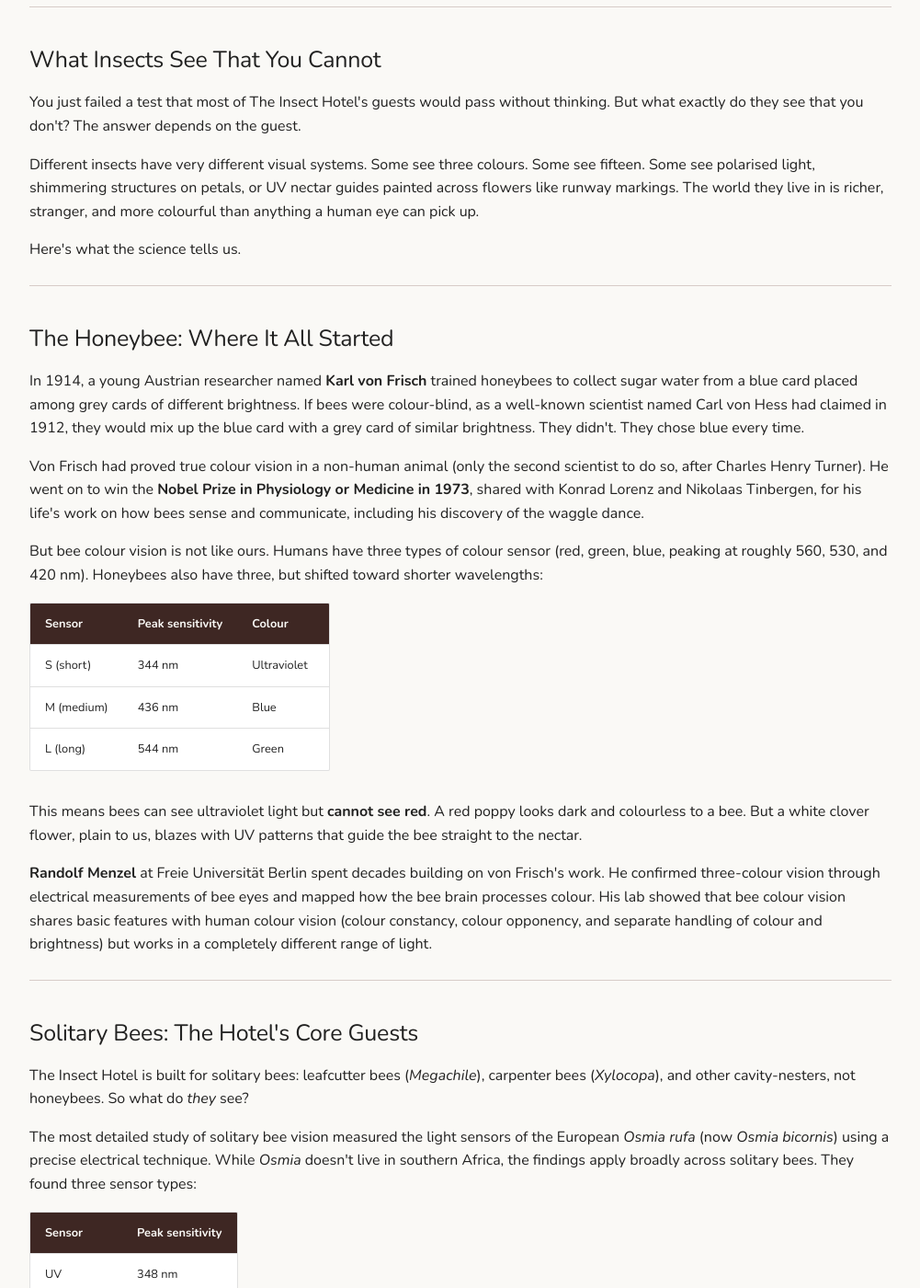
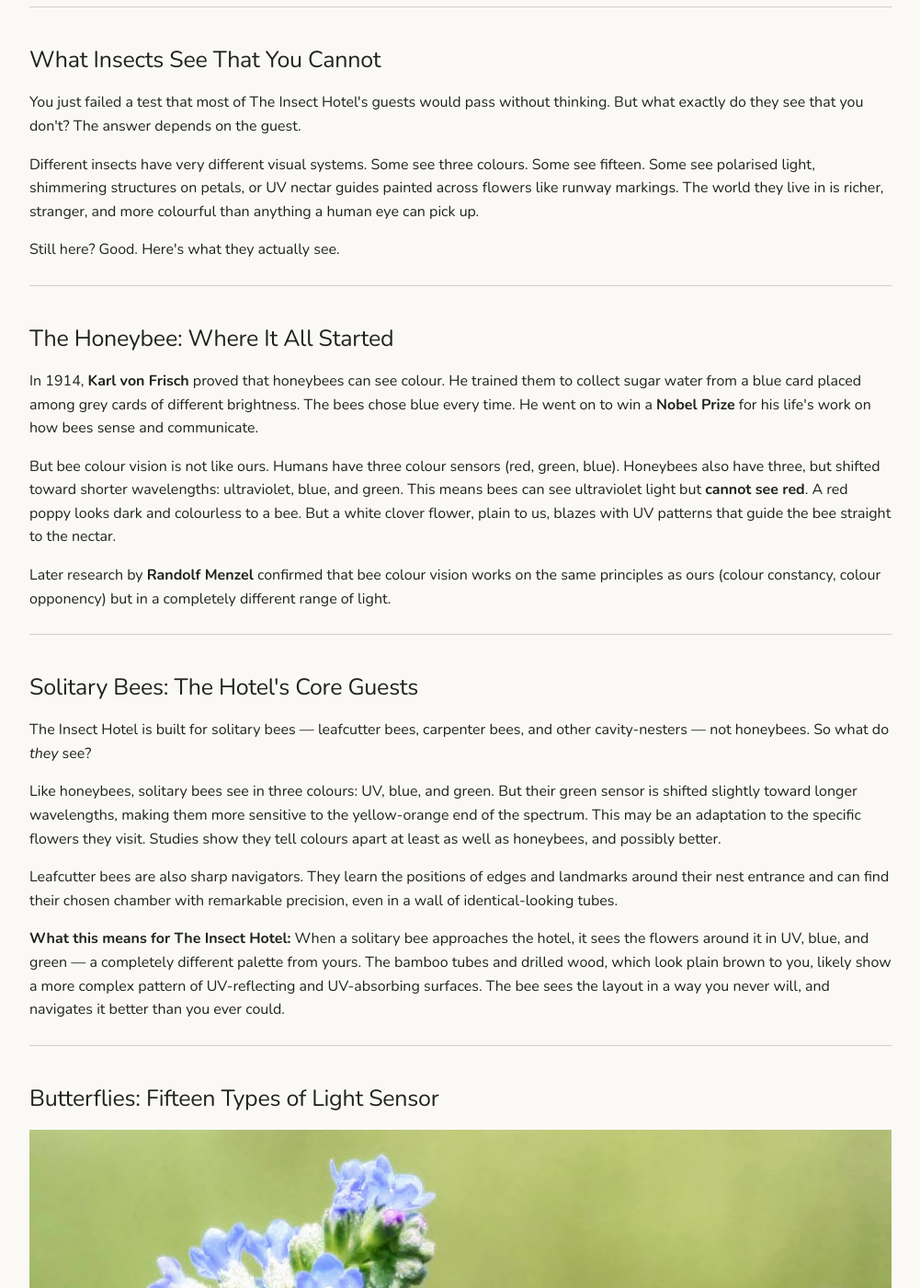
Before and after one commit to JonathanCGill/the-insect-hotel, an MkDocs documentation site: the page built from docs/not-an-insect.md, in a window 1280 px wide and 1400 px high, scrolled down 623 px. Shown: the whole window at 92% size, without its empty margins (264-1265 px from the left). Built offline with MkDocs 1.6.1 and Material for MkDocs 9.7.7, drawn with Linux system fonts in a browser that asks for light colours; some of the changed text lies outside the part shown.

Commit message:
Align site tone: keep hotel voice through information-heavy pages
- Our Guests: rewrite species entries to deliver biology in the hotel's
  conversational voice (Grade 9) instead of shifting to nature-guide mode;
  replace technical specs with natural language equivalents
- Not an Insect: trim Karl von Frisch history, remove Osmia rufa spectral
  table, condense dragonfly/lacewing/hoverfly sections; add tone-shift
  signal ("Still here? Good.") before the science deep-dive
- Background: lighten Boschendal section by removing number-dense detail
  (600 species, 1000 hectares, 600k trees, 38 WWF champions → concise)
- Local Area: replace awkward "feeding chances" with "foraging"
- All pages: reduce Latin binomial repetition — use once per species for
  credibility, then switch to common names

https://claude.ai/code/session_01Qq8dTdfu2nNvdUpMT3tYKi

```diff
--- a/docs/not-an-insect.md
+++ b/docs/not-an-insect.md
@@ -33,88 +33,51 @@ UV nectar guides painted across flowers like runway markings. The world they
 live in is richer, stranger, and more colourful than anything a human eye can
 pick up.
 
-Here's what the science tells us.
+Still here? Good. Here's what they actually see.
 
 ---
 
 ## The Honeybee: Where It All Started
 
-In 1914, a young Austrian researcher named **Karl von Frisch** trained honeybees
-to collect sugar water from a blue card placed among grey cards of different
-brightness. If bees were colour-blind, as a well-known scientist named Carl von
-Hess had claimed in 1912, they would mix up the blue card with a grey card of
-similar brightness. They didn't. They chose blue every time.
+In 1914, **Karl von Frisch** proved that honeybees can see colour. He trained
+them to collect sugar water from a blue card placed among grey cards of
+different brightness. The bees chose blue every time. He went on to win a
+**Nobel Prize** for his life's work on how bees sense and communicate.
 
-Von Frisch had proved true colour vision in a non-human animal (only the second
-scientist to do so, after Charles Henry Turner). He went on to win the **Nobel
-Prize in Physiology or Medicine in 1973**, shared with Konrad Lorenz and
-Nikolaas Tinbergen, for his life's work on how bees sense and communicate,
-including his discovery of the waggle dance.
+But bee colour vision is not like ours. Humans have three colour sensors (red,
+green, blue). Honeybees also have three, but shifted toward shorter
+wavelengths: ultraviolet, blue, and green. This means bees can see ultraviolet
+light but **cannot see red**. A red poppy looks dark and colourless to a bee.
+But a white clover flower, plain to us, blazes with UV patterns that guide the
+bee straight to the nectar.
 
-But bee colour vision is not like ours. Humans have three types of colour sensor
-(red, green, blue, peaking at roughly 560, 530, and 420 nm). Honeybees also
-have three, but shifted toward shorter wavelengths:
-
-| Sensor | Peak sensitivity | Colour |
-|--------|-----------------|--------|
-| S (short) | 344 nm | Ultraviolet |
-| M (medium) | 436 nm | Blue |
-| L (long) | 544 nm | Green |
-
-This means bees can see ultraviolet light but **cannot see red**. A red poppy
-looks dark and colourless to a bee. But a white clover flower, plain to us,
-blazes with UV patterns that guide the bee straight to the nectar.
-
-**Randolf Menzel** at Freie Universität Berlin spent decades building on von
-Frisch's work. He confirmed three-colour vision through electrical measurements
-of bee eyes and mapped how the bee brain processes colour. His lab showed that
-bee colour vision shares basic features with human colour vision (colour
-constancy, colour opponency, and separate handling of colour and brightness) but
-works in a completely different range of light.
+Later research by **Randolf Menzel** confirmed that bee colour vision works on
+the same principles as ours (colour constancy, colour opponency) but in a
+completely different range of light.
 
 ---
 
 ## Solitary Bees: The Hotel's Core Guests
 
-The Insect Hotel is built for solitary bees: leafcutter bees (*Megachile*),
-carpenter bees (*Xylocopa*), and other cavity-nesters, not honeybees. So what
-do *they* see?
+The Insect Hotel is built for solitary bees — leafcutter bees, carpenter bees,
+and other cavity-nesters — not honeybees. So what do *they* see?
 
-The most detailed study of solitary bee vision measured the light sensors of the
-European *Osmia rufa* (now *Osmia bicornis*) using a precise electrical
-technique. While *Osmia* doesn't live in southern Africa, the findings apply
-broadly across solitary bees. They found three sensor types:
+Like honeybees, solitary bees see in three colours: UV, blue, and green. But
+their green sensor is shifted slightly toward longer wavelengths, making them
+more sensitive to the yellow-orange end of the spectrum. This may be an
+adaptation to the specific flowers they visit. Studies show they tell colours
+apart at least as well as honeybees, and possibly better.
 
-| Sensor | Peak sensitivity |
-|--------|-----------------|
-| UV | 348 nm |
-| Blue | 436 nm |
-| Green | **572 nm** |
-
-That green sensor matters. At 572 nm, it is shifted **28 nm toward longer
-wavelengths** compared to the honeybee's green sensor (544 nm). This means
-solitary bees are slightly more sensitive toward the yellow-orange end of the
-spectrum. This may be an adaptation to the specific flowers they visit.
-
-Tests showed that *Osmia rufa* tells colours apart **at least as well as the
-honeybee**, and possibly better. In colour-choice tests, solitary bees matched
-honeybee results precisely, while stingless bees (*Melipona quadrifasciata*, a
-South American species) did worse in the violet-blue range.
-
-Research on leafcutter bees (*Megachile rotundata*, a Eurasian species studied
-for its navigation skills) has focused more on visual navigation. They learn the
-positions of edges and landmarks around their nest entrance. But their eye
-design is believed to follow the same three-colour (UV, blue, green) plan shared
-across bees and wasps. The Western Cape's native *Megachile* species almost
-certainly share this visual system.
+Leafcutter bees are also sharp navigators. They learn the positions of edges
+and landmarks around their nest entrance and can find their chosen chamber with
+remarkable precision, even in a wall of identical-looking tubes.
 
 **What this means for The Insect Hotel:** When a solitary bee approaches the
-hotel, it sees the flowers around it in UV, blue, and green, a completely
+hotel, it sees the flowers around it in UV, blue, and green — a completely
 different palette from yours. The bamboo tubes and drilled wood, which look
 plain brown to you, likely show a more complex pattern of UV-reflecting and
-UV-absorbing surfaces. The bee navigates by learning the visual landmarks around
-its chosen chamber (the edges, the contrasts, the layout) and can find its nest
-entrance with remarkable precision.
+UV-absorbing surfaces. The bee sees the layout in a way you never will, and
+navigates it better than you ever could.
 
 ---
 
@@ -137,15 +100,14 @@ the number of photoreceptors varies greatly from species to species. But this
 discovery of 15 classes in one eye was really stunning."* Kentaro Arikawa
 
 But the butterflies don't use all fifteen for everyday colour vision. Arikawa's
-team showed that *Graphium sarpedon* likely uses **four** sensors for general
+team showed that the Bluebottle likely uses **four** sensors for general
 colour and uses the other eleven for special tasks: spotting fast-moving objects
 against the sky, finding colourful objects hidden in foliage, or recognising
 mates.
 
-Earlier work on the Asian Swallowtail (*Papilio xuthus*) showed that its six
-light sensors support **four-colour vision** (UV, blue, green, red). This allows
-it to tell wavelengths apart as finely as **1–2 nanometres** in certain ranges.
-That rivals human ability.
+Earlier work on the Asian Swallowtail showed that its six light sensors support
+**four-colour vision** (UV, blue, green, red), allowing it to distinguish
+colours as finely as humans can in certain ranges.
 
 **What this means for The Insect Hotel:** A butterfly passing through the garden
 sees the hibiscus and Brunfelsia flowers in a richer palette than you can
@@ -158,24 +120,18 @@ vivid, high-contrast target.
 
 ## Hoverflies: Yellow Means Food
 
-Hoverflies (Syrphidae) are another common visitor to insect hotels, and their
-visual system differs again. Flies have **four types of light sensor**, arranged
-in a very different layout from bees.
-
-Electrical studies on *Eristalis tenax* (the dronefly, a common hoverfly) found
-sensors peaking at **330 nm, 340 nm, 460 nm, and 540 nm**. Their colour
-processing divides fly colour space into four zones: UV, Blue, Green, and a
-theoretical Purple.
+Hoverflies are another common hotel visitor, and their visual system differs
+again. Flies have **four types of light sensor**, arranged in a very different
+layout from bees, covering UV, blue, green, and a theoretical purple zone.
 
 But hoverflies have a striking quirk: they are **born with an unshakeable love
-of yellow**. *Eristalis* that have never seen a flower will reach out their
-tongue toward yellow things and land on yellow surfaces. This preference can't
-be overridden by training. Even flies raised on blue-coloured food still prefer
+of yellow**. A hoverfly that has never seen a flower will reach out its tongue
+toward yellow things and land on yellow surfaces. This preference can't be
+overridden by training. Even flies raised on blue-coloured food still prefer
 yellow.
 
-Recent research has shown that despite the zone-based structure of fly colour
-processing, hoverflies actually tell colours apart along a **smooth scale**,
-more like bees than scientists previously thought.
+Recent research has shown that hoverflies actually tell colours apart along a
+**smooth scale**, more like bees than scientists previously thought.
 
 **What this means for The Insect Hotel:** When a hoverfly arrives, it heads
 first for yellow flowers in the garden. The Brunfelsia's purple blooms may be
@@ -189,20 +145,13 @@ creates a different visual reading of the same bamboo and bark.
 
 Green lacewings are mostly **active at night**, and their eyes reflect this.
 Unlike the standard compound eyes of bees, lacewings have **superposition
-eyes**, large, golden-shimmering half-spheres that gather far more light per
-sensor. This lets them see in near-darkness. (The Western Cape species is
-*Chrysoperla zastrowi*, part of the *carnea* species group. The vision research
-below was done on the European *C. carnea*, but the eye design is shared across
-the group.)
+eyes** — large, golden-shimmering half-spheres that gather far more light per
+sensor. This lets them see in near-darkness.
 
-Research has shown that the sensitivity of *Chrysoperla carnea*'s compound eyes
-changes hugely through the day: **highest at midnight, lowest at noon**. The
-biggest shift happens in the blue-green to green range. The eye does this by
-physically adjusting its opening, widening it at night to let in more light.
-
-Studies of related insects (owlflies, *Ascalaphus*) found peak sensitivity in
-the **green** (520 nm) for the large sensor cells and in the **UV** (343 nm) for
-the smaller cells. *Chrysoperla*'s eyes are similarly tuned.
+Their eye sensitivity changes hugely through the day: **highest at midnight,
+lowest at noon**. The eye does this by physically adjusting its opening,
+widening at night to let in more light. They're most sensitive in the green
+and UV ranges — tuned to the wavelengths that matter most in a moonlit garden.
 
 **What this means for The Insect Hotel:** A lacewing arriving at dusk sees the
 hotel in a way no daytime visitor does. Its superposition eyes pull in the
@@ -219,22 +168,14 @@ Dragonflies don't usually check into insect hotels, but they may patrol the
 garden. Their eyes are in a class of their own.
 
 Each dragonfly compound eye holds up to **30,000 individual lenses** (compared
-to roughly 5,000 in a honeybee). Even more remarkably, recent genetic work has
-shown that dragonflies carry between **15 and 33 opsin genes** (the genes for
-light-sensing proteins), far more than any other insect group. This rivals the
-mantis shrimp.
+to roughly 5,000 in a honeybee), and they carry more light-sensing genes than
+any other insect group — rivalling the mantis shrimp.
 
 Over **80% of a dragonfly's brain** is devoted to processing what it sees.
-Their compound eyes are split into zones: the **upper region** holds UV and blue
-sensors, ideal for spotting prey outlined against the sky. The **lower region**
-holds longer-wavelength sensors (green, orange), suited to seeing objects on the
-ground. As dragonfly vision researcher Robert Olberg put it: *"They are
-segregated in the compound eye so that the upwards facing eye has only blue and
-UV receptors, and the downwards facing eye has receptors for longer
-wavelengths."*
-
-They also detect **polarised light** using special sensors at the top rim of
-their eyes. This is vital for finding water surfaces and navigating by skylight.
+Their compound eyes are split into zones: the upper half holds UV and blue
+sensors for spotting prey against the sky. The lower half holds green and
+orange sensors for tracking objects on the ground. They also detect
+**polarised light**, which helps them find water and navigate by skylight.
 
 ---
 
@@ -296,19 +237,19 @@ bamboo tubes, slatted wood, and drilled holes. Brown and cream. Simple.
 
 An insect sees something else entirely:
 
-**A solitary bee** (*Megachile*) approaching the hotel sees the bamboo tubes as a
+**A solitary bee** approaching the hotel sees the bamboo tubes as a
 mosaic of UV-reflecting and UV-absorbing surfaces. The flowers nearby are not
 just purple and white; they carry bold UV nectar guides and shimmering blue halos
 on their petals. The bee has memorised the exact arrangement of visual edges
 around its chosen chamber and navigates back with pinpoint accuracy.
 
-**A lacewing** (*Chrysoperla*) arriving at dusk sees the hotel's outline picked
+**A lacewing** arriving at dusk sees the hotel's outline picked
 out by superposition optics long after human vision would fail. The green-and-UV
 sensitivity of its sensors picks out the bark textures and straw bundles where it
 will shelter. By midnight, its eyes are at peak sensitivity, and the garden is
 far from dark.
 
-**A hoverfly** (*Eristalis*) scans the garden through four-channel colour
+**A hoverfly** scans the garden through four-channel colour
 vision. It locks onto the yellow it is born to approach, then uses
 motion-sensitive neurons to hover precisely near the flower heads. The insect
 hotel's wooden surfaces register in its fly-specific colour space, a different
```
Also changed, not shown: other parts of docs/not-an-insect.md (+1 -1 lines), docs/background.md (+10 -15 lines), docs/local-area.md (+2 -2 lines), docs/our-guests.md (+62 -68 lines).
